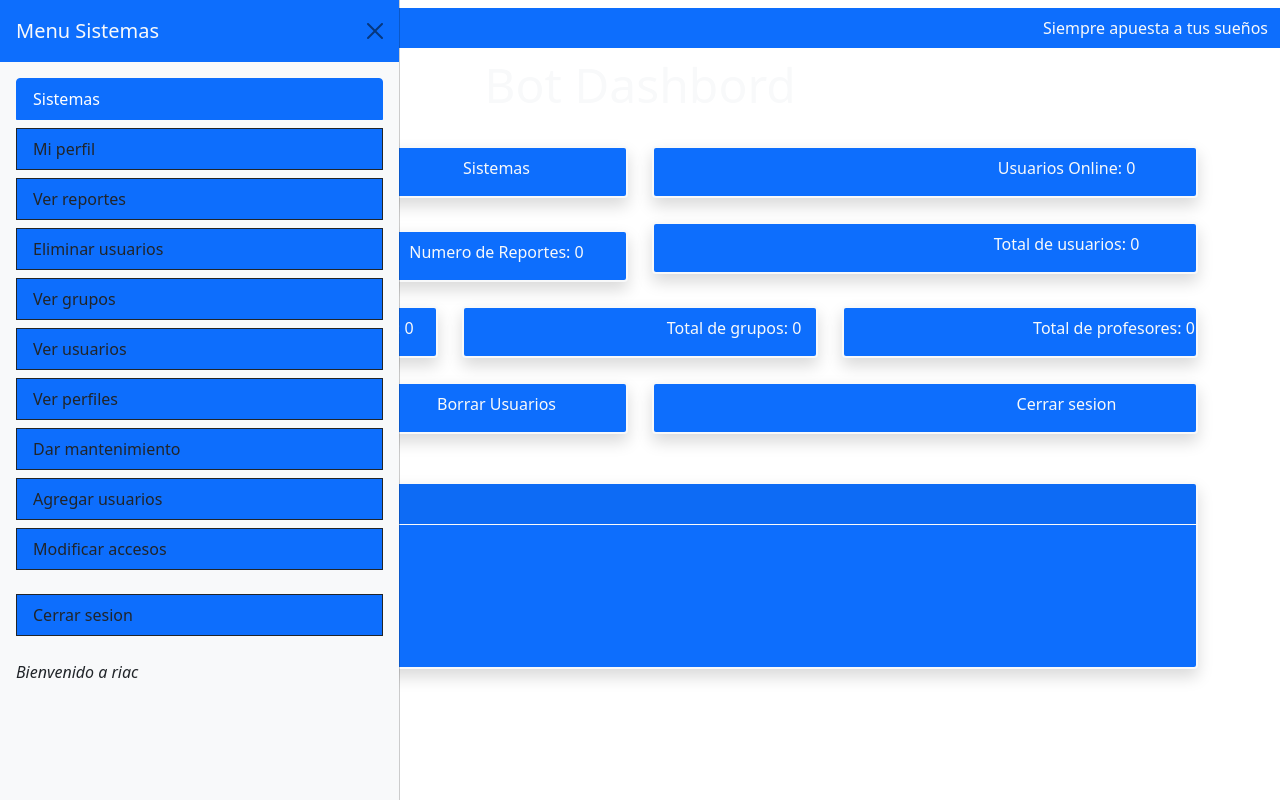
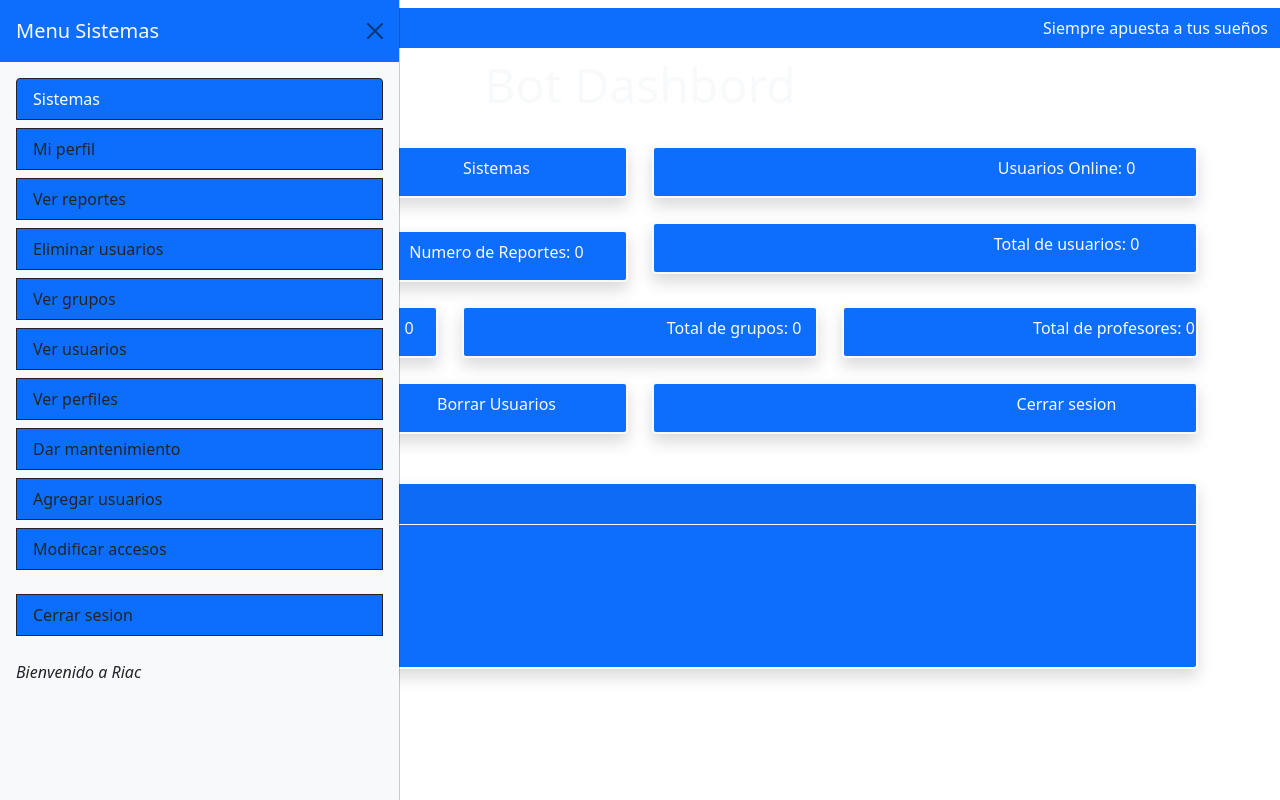
Before and after one commit to Dany34v/Daniela_MV, a PHP site: page /dashboard.php in a window 1280 px wide, after a click on "Proyecto". Run offline with PHP 8.4, Linux system fonts and the light colour scheme.

Commit message:
Update m_sistemas.php

```diff
--- a/Proyecto/include/m_sistemas.php
+++ b/Proyecto/include/m_sistemas.php
@@ -5,7 +5,7 @@
   </div>
   <div class="offcanvas-body bg-light">
   <div class="list-group">
-  <a href="#" class="list-group-item list-group-item-action active bg-primary border-1" aria-current="true">
+  <a href="#" class="list-group-item list-group-item-action active bg-primary border-1 border-dark" aria-current="true">
     Sistemas
   </a>
   <a href="#" class="list-group-item list-group-item-action bg-primary border-1 border-dark mt-2">Mi perfil</a>
@@ -20,6 +20,6 @@
   <br>
   <a href="#" class="list-group-item list-group-item-action bg-primary border-1 border-dark">Cerrar sesion</a>
 <br>
-    <p clas="text-light text-center"><i>Bienvenido a riac</i></p>
+  <p clas="text-light text-center"><i>Bienvenido a Riac</i></p>
   </div>
 </div>
```
